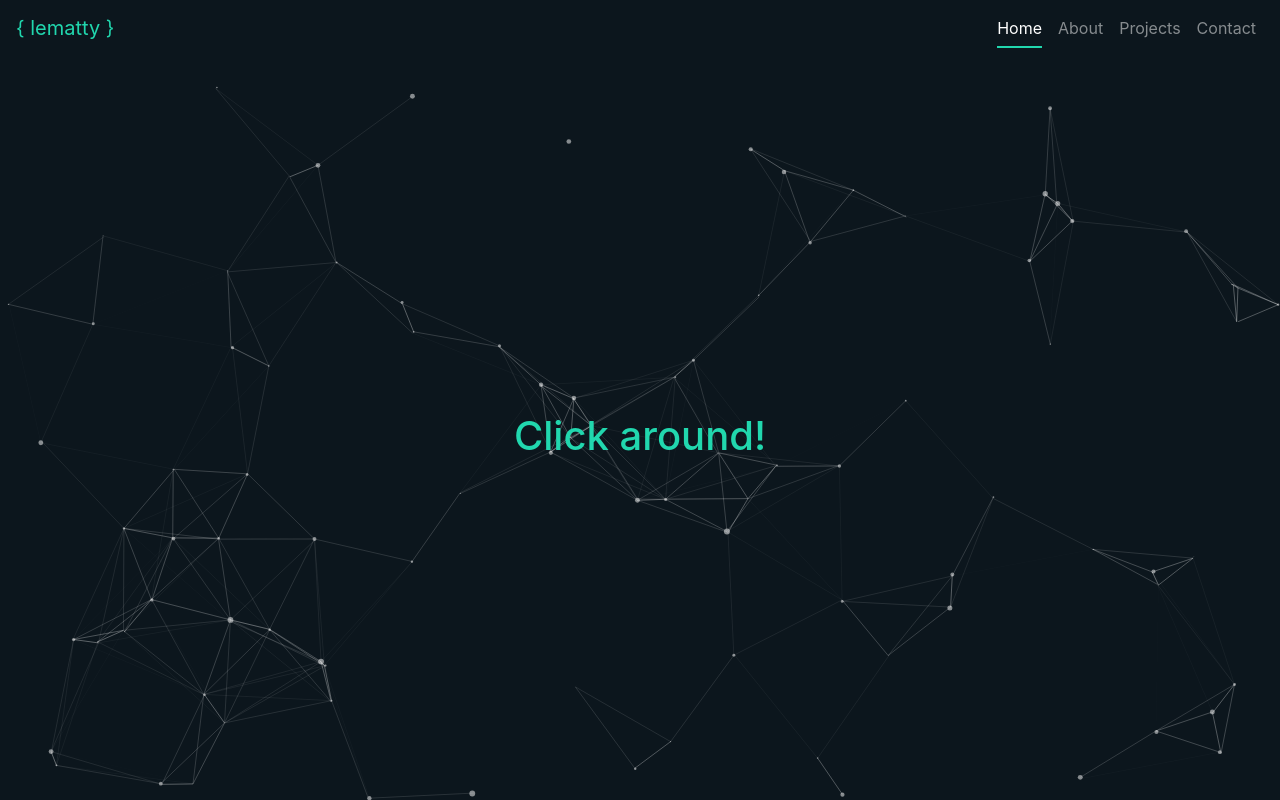
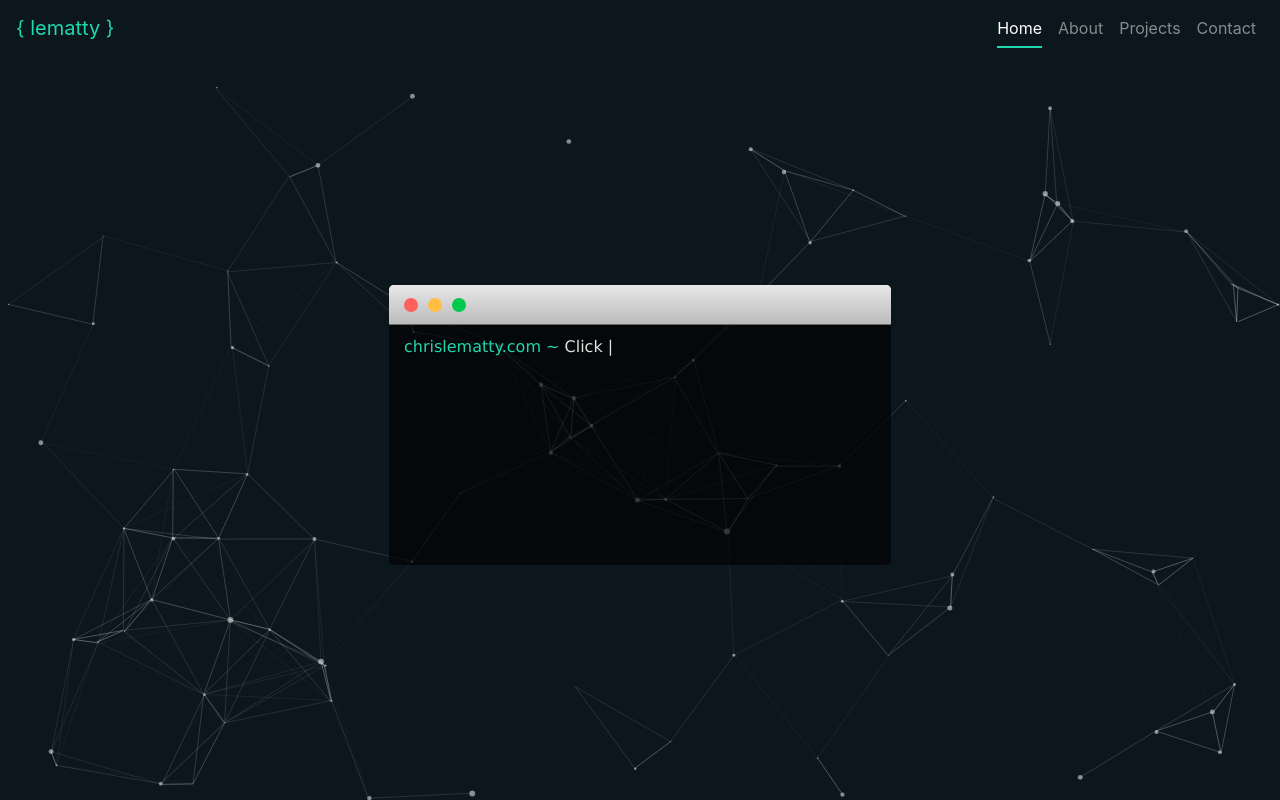
Before and after one commit to lematty/portfolio, an Angular app: page / in a window 1280 px wide. Built offline with nearby package versions, Linux system fonts and the light colour scheme.

Commit message:
added terminal window to homepage

```diff
--- a/package.json
+++ b/package.json
@@ -29,6 +29,7 @@
     "particles.js": "^2.0.0",
     "rxjs": "~6.5.4",
     "tslib": "^2.0.0",
+    "typed.js": "^2.0.12",
     "zone.js": "~0.10.2"
   },
   "devDependencies": {
@@ -39,6 +40,7 @@
     "@types/jasmine": "~3.5.0",
     "@types/jasminewd2": "~2.0.3",
     "@types/node": "^12.11.1",
+    "@types/typed.js": "^2.0.9",
     "codelyzer": "^5.1.2",
     "firebase-tools": "^8.0.2",
     "jasmine-core": "~3.5.0",
--- a/src/app/pages/home/home.component.html
+++ b/src/app/pages/home/home.component.html
@@ -1,5 +1,19 @@
 <div class="home">
   <div id="particles-js">
-    <h1 class="title">Click around!</h1>
+    <div class="terminal-container">
+      <div class="terminal-header">
+        <div class="terminal-buttons">
+          <div class="close-button terminal-button"></div>
+          <div class="minimize-button terminal-button"></div>
+          <div class="fullscreen-button terminal-button"></div>
+        </div>
+      </div>
+      <div class="terminal-main">
+        <div>
+          <span class="terminal-text-user">{{ terminalStart }}&#32;</span>
+          <span class="terminal-text"></span>
+        </div>
+      </div>
+    </div>
   </div>
 </div>
--- a/src/app/pages/home/home.component.less
+++ b/src/app/pages/home/home.component.less
@@ -1,3 +1,5 @@
+@import '../../../styles/colors.less';
+
 .home {
   position: relative;
 
@@ -8,8 +10,60 @@
     align-items: center;
     justify-content: center;
 
-    .title {
+    .terminal-container {
+      height: 40vh;
+      width: 40vw;
+      min-width: 300px;
+      padding: 5px;
+      border-radius: 10px;
       position: absolute;
+      font-family: "Lucida Grande", sans-serif;
+
+      .terminal-header {
+        display: flex;
+        background-color: #f8f8f8;
+        background-image: -webkit-linear-gradient(top, #e8e8e8, #bcbbbc);
+        text-shadow: rgb(255 255 255 / 80%) 0px 1px 0px;
+        border-bottom: #6a6a6a 1px solid;
+        border-radius: 5px 5px 0 0;
+        padding: 5px;
+        height: 5vh;
+
+        .terminal-buttons {
+          display: flex;
+          align-items: center;
+          padding: 0 5px;
+
+          .terminal-button {
+            padding: 7px;
+            margin: 0 5px;
+            height: 5px;
+            border-radius: 25px;
+          }
+
+          .close-button {
+            background-color: #FF605C;
+          }
+          .minimize-button {
+            background-color: #FFBD44;
+          }
+          .fullscreen-button {
+            background-color: #00CA4E;
+          }
+        }
+      }
+
+      .terminal-main {
+        height: 30vh;
+        background-color: rgba(0, 0, 0, 0.65);
+        display: flex;
+        border-radius: 0 0 5px 5px;
+        padding: 10px 15px;
+
+        .terminal-text-user {
+          color: @highlights;
+        }
+      }
     }
   }
 }
--- a/src/app/pages/home/home.component.ts
+++ b/src/app/pages/home/home.component.ts
@@ -1,5 +1,6 @@
 import { Component, OnInit } from '@angular/core';
 import { ParticlesConfig } from '../../../assets/data/particlesjs-config';
+import * as Typed from 'typed.js';
 
 declare var particlesJS: any;
 
@@ -9,10 +10,19 @@ declare var particlesJS: any;
   styleUrls: ['./home.component.less']
 })
 export class HomeComponent implements OnInit {
-
+  terminalStart = 'chrislematty.com ~ ';
   constructor() { }
 
   ngOnInit(): void {
+    const options = {
+      strings: ['Hello.', 'Welcome to my page.', 'Click around for some fun!'],
+      typeSpeed: 40,
+      backSpeed: 40,
+      backDelay: 1000,
+      smartBackspace: true
+    };
+    const header = document.querySelector('.terminal-text');
+    const typed = new Typed.default(header, options);
     particlesJS('particles-js', ParticlesConfig, () => {
       console.log('callback - particles.js config loaded');
     });
```
Also changed, not shown: 1 other file (tests, documents, lock files or other folders).
